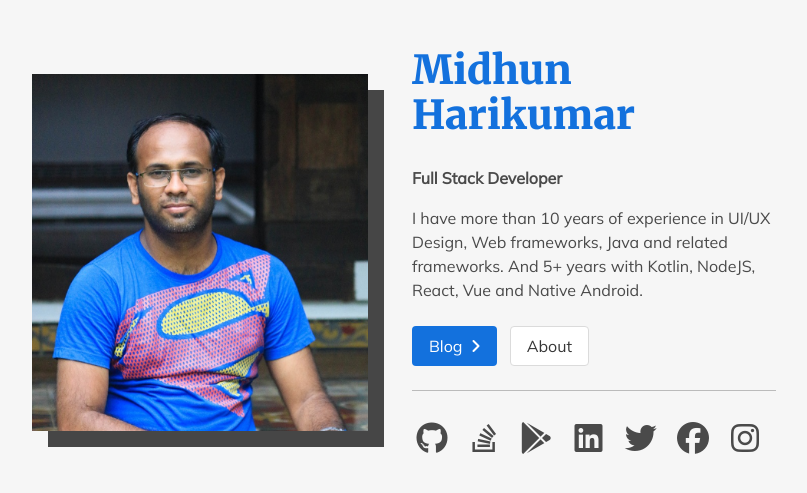
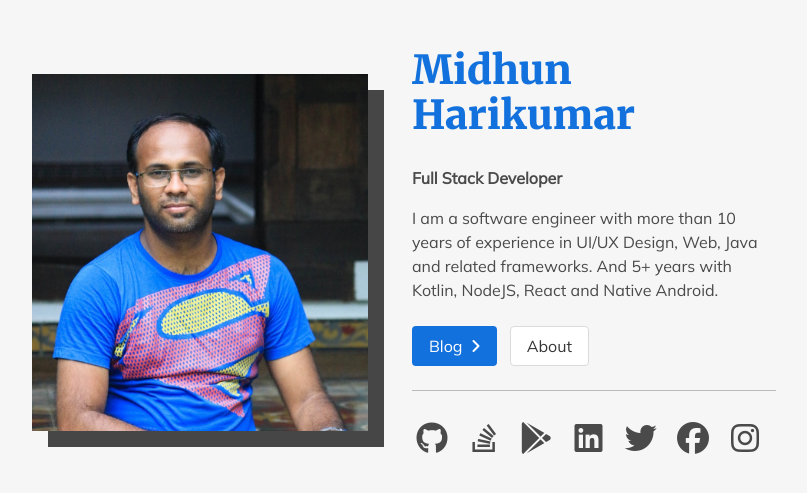
Before and after one commit to midhunhk/midhunhk.github.io, a Jekyll site: the page bio/index.html, which Jekyll copies as it is, in a window 1280 px wide. Shown: the top 493 px of the page, without its empty margins (244-1051 px from the left). Built offline with Jekyll 4.4.1, drawn with Linux system fonts in a browser that asks for light colours; nearby versions of some CDN libraries.

Commit message:
Update index.html

```diff
--- a/bio/index.html
+++ b/bio/index.html
@@ -50,8 +50,8 @@
                     <p class="accent-text title is-size-2">Midhun Harikumar</p>
                     <p class="pt-1 pb-4 has-text-weight-semibold is-size-6">Full Stack Developer</p>
                     <p>
-                        I have more than 10 years of experience in UI/UX Design, Web frameworks, Java and related frameworks.
-                        And 5+ years with Kotlin, NodeJS, React, Vue and Native Android.
+                        I am a software engineer with more than 10 years of experience in UI/UX Design, Web, Java and related frameworks.
+                        And 5+ years with Kotlin, NodeJS, React and Native Android.
                     </p>
 
                     <a class="is-primary button accent-bg mt-5" href="https://midhunhk.github.io">
```
